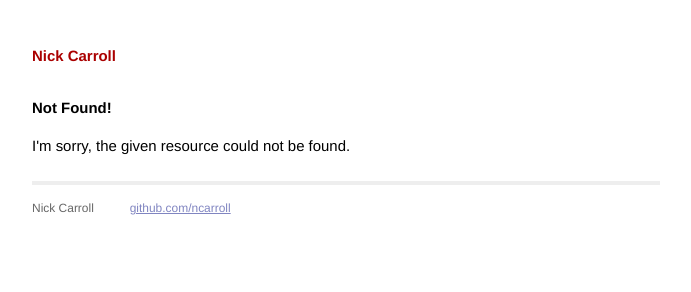
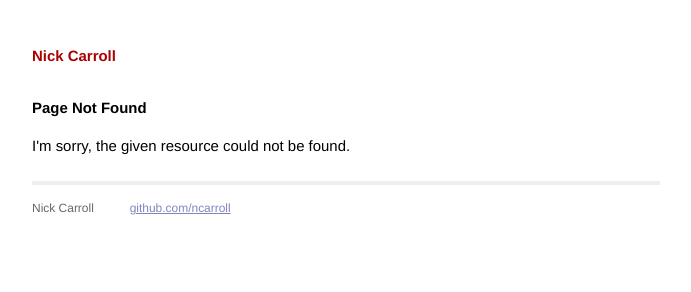
Before and after one commit to ncarroll/ncarroll.github.io, a Jekyll site: the page built from 404.html, in a window 1280 px wide. Shown: the top 292 px of the page, without its empty margins (294-985 px from the left). Built offline with Jekyll 4.4.1, drawn with Linux system fonts in a browser that asks for light colours; Markdown is read by kramdown in place of the engine named in the settings.

Commit message:
Custom 404.

```diff
--- a/404.html
+++ b/404.html
@@ -2,10 +2,6 @@
 layout: default
 ---
 
-<section class="content">
-  <header>
-    <h1>Not Found!</h1>
-  </header>
+<h2>Page Not Found</h2>
 
-  <p>I'm sorry, the given resource could not be found.</p>
-</section>
+<p>I'm sorry, the given resource could not be found.</p>
```
